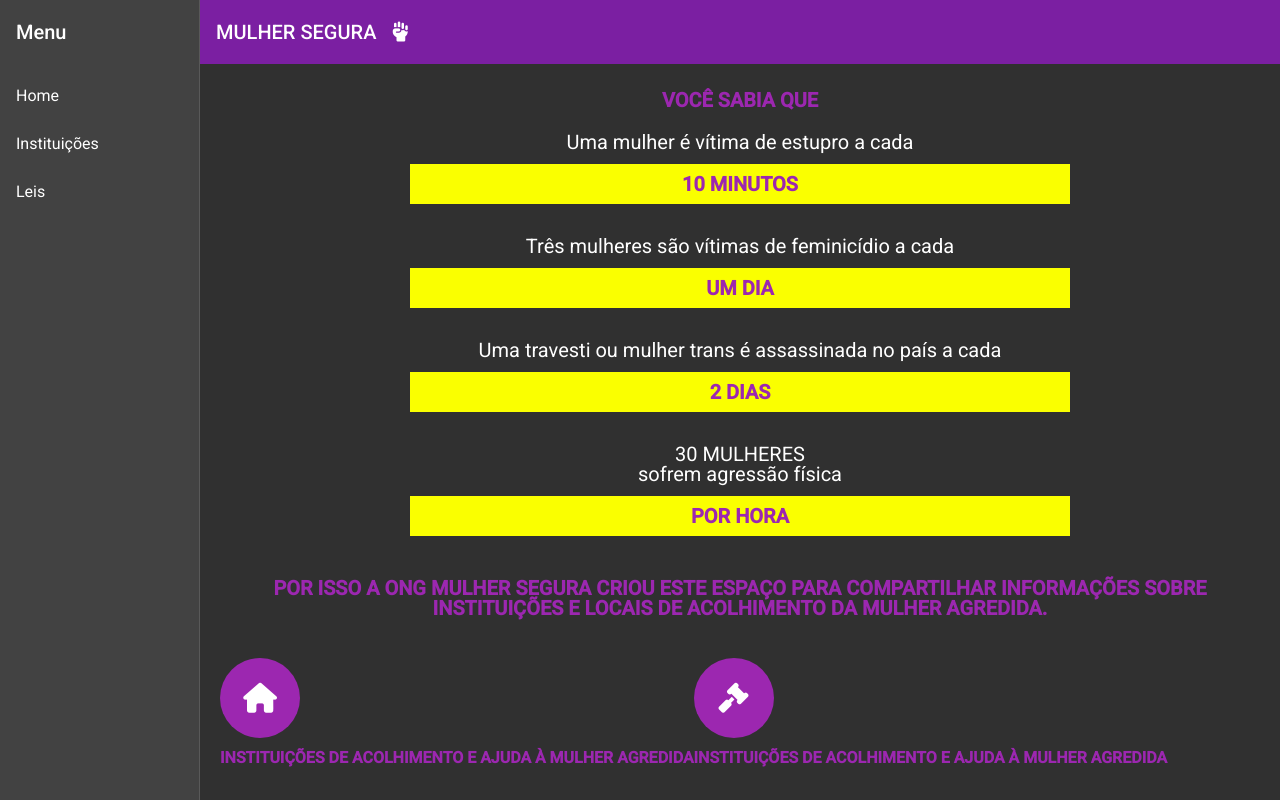
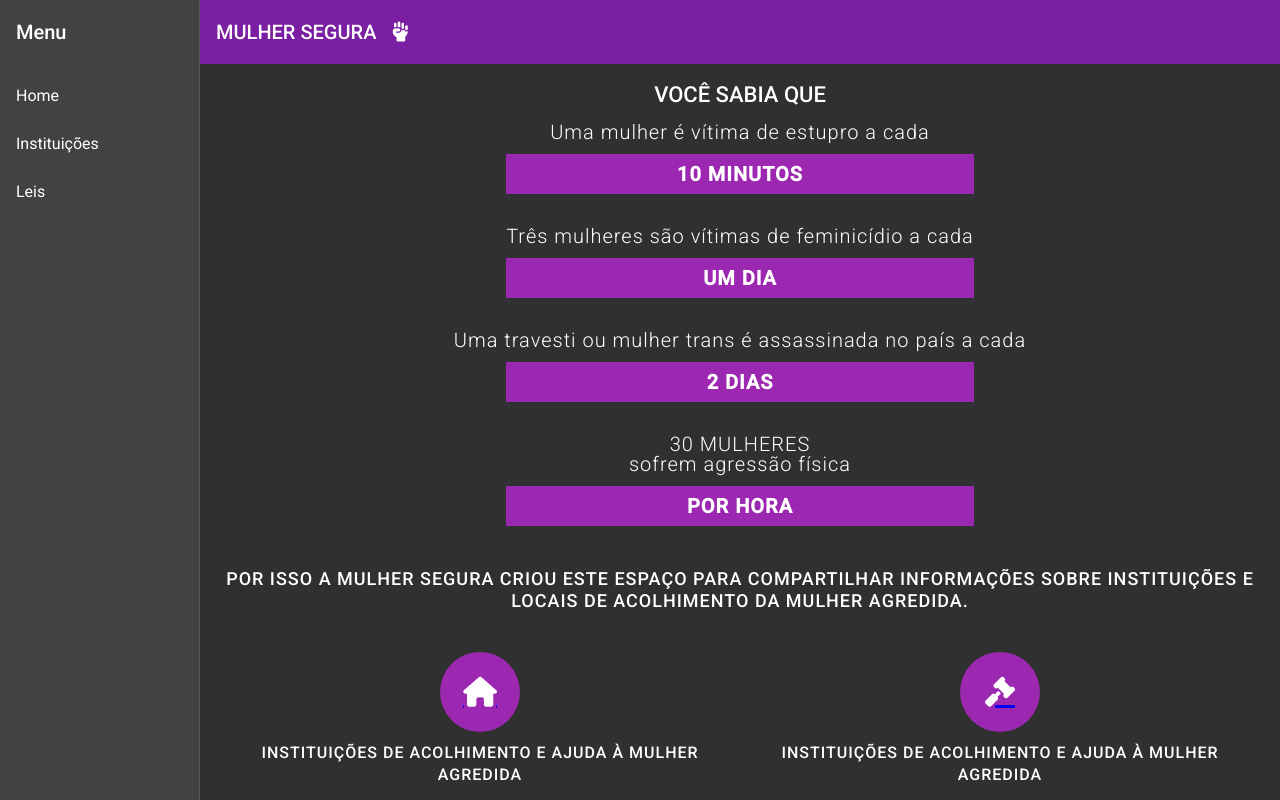
Before and after one commit to Wilker-lab/hackathonMulher, an Angular app: page / in a window 1280 px wide. Built offline with nearby package versions, Linux system fonts and the light colour scheme.

Commit message:
flex-box botão

```diff
--- a/src/app/componentes/home/home.component.css
+++ b/src/app/componentes/home/home.component.css
@@ -1,6 +1,7 @@
 .home {
   margin: 20px;
   color: white;
+  text-decoration: none;
 }
 
 .infos {
@@ -10,13 +11,18 @@
   margin-bottom: 20px;
 }
 
+.home h1 {
+  font-size: 22px;
+}
+
 h1,
 .botoes-menu p,
-.final {
+.final p {
   font-family: 'Roboto', sans-serif;
-  font-weight: 600;
-  font-size: 20px;
-  color: #9C27B0;
+  font-weight: 500;
+  font-size: 18px;
+  line-height: 22px;
+  color: white;
   text-transform: uppercase;
   text-align: center;
 }
@@ -24,6 +30,8 @@
 p {
   font-size: 20px;
   text-align: center;
+  font-weight: 100;
+  letter-spacing: 1px;
 }
 
 .final {
@@ -33,11 +41,11 @@
 
 .destaque p {
   text-transform: uppercase;
-  color: #9C27B0;
+  color: white;
   font-weight: 800;
-  background-color: #FAFF00;
+  background-color: #9C27B0;
   padding: 10px;
-  width: 50vw;
+  width: 35vw;
 }
 
 .botoes-menu {
@@ -69,3 +77,15 @@
 .botoes-menu .botao-leis .icone i {
   font-size: 30px;
 }
+
+.botoes-menu .botao-instituicao,
+.botoes-menu .botao-leis {
+  display: flex;
+  flex-direction: column;
+  justify-content: space-around;
+  align-items: center;
+}
+
+.icone:hover {
+
+}
--- a/src/app/componentes/home/home.component.html
+++ b/src/app/componentes/home/home.component.html
@@ -26,23 +26,26 @@
   </div>
   <div class="final">
     <p>
-      Por isso a ONG Mulher Segura criou este espaço para compartilhar
-      informações sobre instituições e locais de acolhimento da mulher agredida.
+      Por isso a Mulher Segura criou este espaço para compartilhar informações
+      sobre instituições e locais de acolhimento da mulher agredida.
     </p>
   </div>
 
   <div class="botoes-menu">
     <div class="botao-instituicao">
-      <div class="icone">
-        <i class="fas fa-home"></i>
-      </div>
+      <a routerLink="/instituicoes">
+        <div class="icone">
+          <i class="fas fa-home"></i>
+        </div>
+      </a>
       <p>INSTITUIÇÕES DE ACOLHIMENTO E AJUDA à mulher agredida</p>
     </div>
 
     <div class="botao-leis">
-      <div class="icone">
-        <i class="fas fa-gavel"></i>
-      </div>
+      <a routerLink="/leis">
+        <div class="icone">
+          <i class="fas fa-gavel"></i></div
+      ></a>
       <p>INSTITUIÇÕES DE ACOLHIMENTO E AJUDA à mulher agredida</p>
     </div>
   </div>
```
